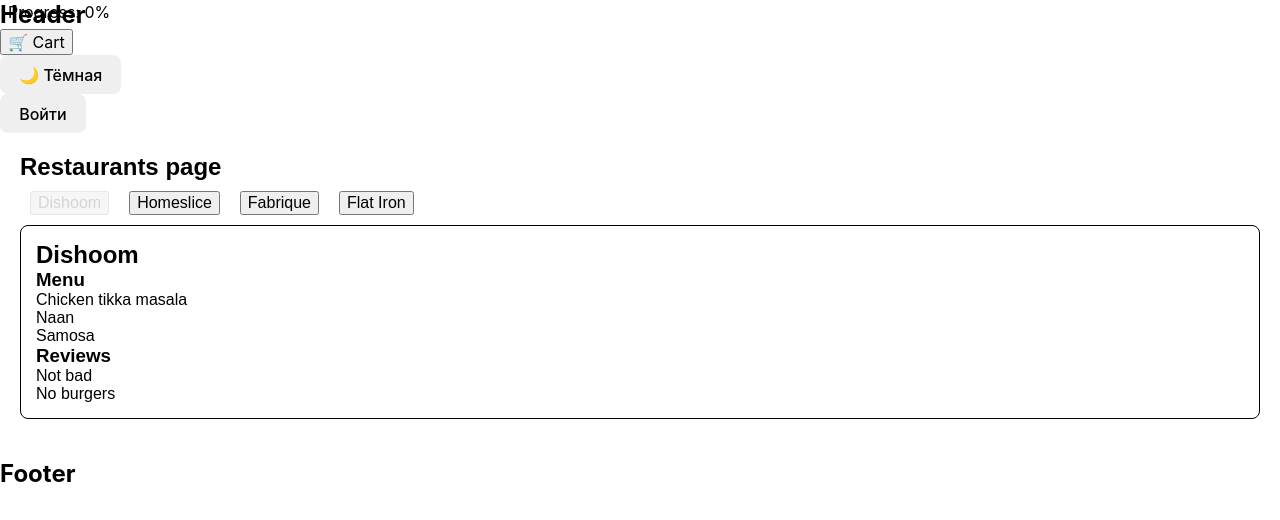
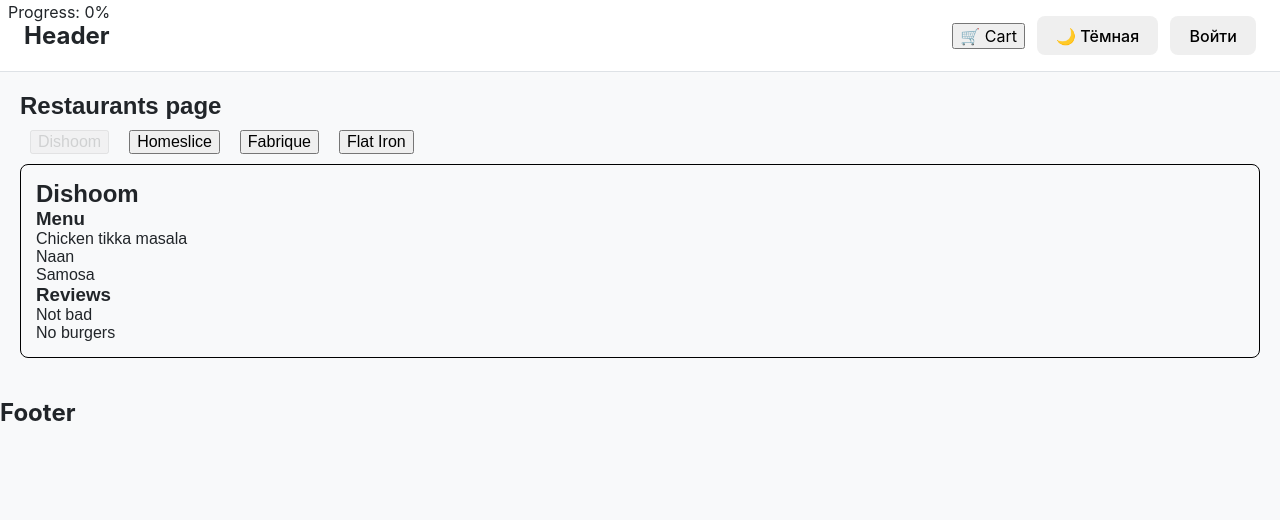
Before and after one commit to lapkinu/react-jsr-course, a React (Vite) app: page / in a window 1280 px wide. Shown: the top 520 px of the page. Built offline with nearby package versions, Linux system fonts and the light colour scheme.

Commit message:
wip: added css  header,  theme

```diff
--- a/src/components/Header/Header.jsx
+++ b/src/components/Header/Header.jsx
@@ -2,15 +2,18 @@
 import { UserLogin } from '../Buttons/UserLogin';
 import { Cart } from '../Cart/Cart';
 
+import styles from './Header.module.css';
+
 export const Header = () => {
   return (
-    <>
-      <header>
-        <h2>Header</h2>
+    <header className={styles.header}>
+      <h2 className={styles.title}>Header</h2>
+
+      <div className={styles.actions}>
         <Cart />
         <ThemeSwitcher />
         <UserLogin />
-      </header>
-    </>
+      </div>
+    </header>
   );
 };
--- /dev/null
+++ b/src/components/Header/Header.module.css
@@ -0,0 +1,29 @@
+.header {
+  display: flex;
+
+  justify-content: space-between;
+
+  align-items: center;
+
+  padding: 16px 24px;
+
+  background: var(--surface);
+
+  color: var(--text-color);
+
+  border-bottom: 1px solid var(--border-color);
+}
+
+.title {
+  font-size: 24px;
+
+  font-weight: 700;
+}
+
+.actions {
+  display: flex;
+
+  align-items: center;
+
+  gap: 12px;
+}
--- a/src/main.jsx
+++ b/src/main.jsx
@@ -1,6 +1,8 @@
 import { StrictMode } from 'react';
 import { createRoot } from 'react-dom/client';
 import { App } from './App';
+
+import './styles/theme.css';
 import './styles/reset.css';
 
 createRoot(document.getElementById('root')).render(
--- /dev/null
+++ b/src/styles/theme.css
@@ -0,0 +1,41 @@
+:root {
+  --background: #f8f9fa;
+
+  --surface: #ffffff;
+
+  --text-color: #212529;
+
+  --text-secondary: #6c757d;
+
+  --border-color: #dee2e6;
+
+  --primary: #0d6efd;
+
+  --primary-hover: #0b5ed7;
+
+  --danger: #dc3545;
+
+  --radius: 8px;
+
+  --shadow: 0 4px 12px rgba(0, 0, 0, 0.08);
+}
+
+[data-theme='dark'] {
+  --background: #121212;
+
+  --surface: #1e1e1e;
+
+  --text-color: #f8f9fa;
+
+  --text-secondary: #adb5bd;
+
+  --border-color: #495057;
+
+  --primary: #6ea8fe;
+
+  --primary-hover: #9ec5fe;
+
+  --danger: #ff6b6b;
+
+  --shadow: 0 4px 12px rgba(0, 0, 0, 0.4);
+}
```
